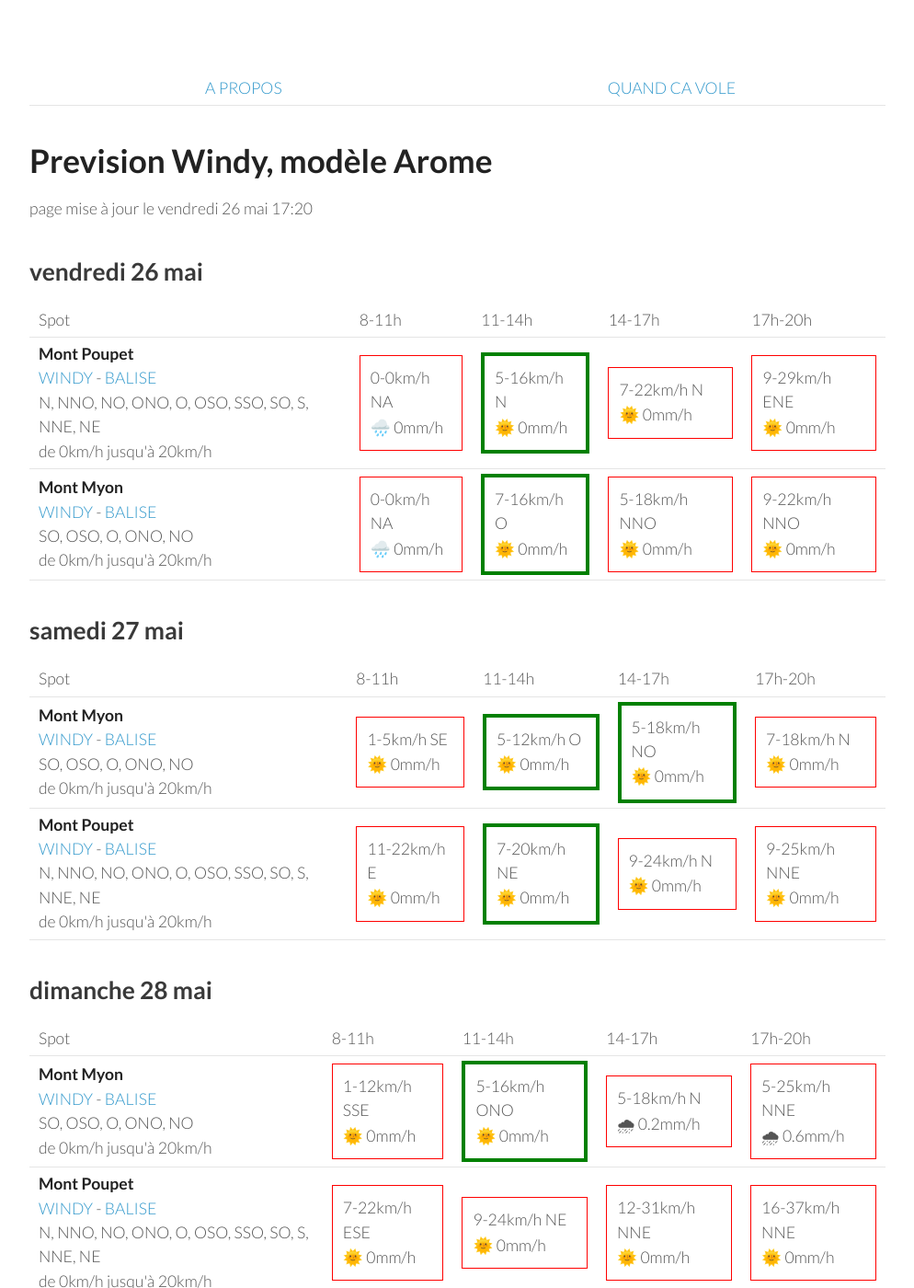
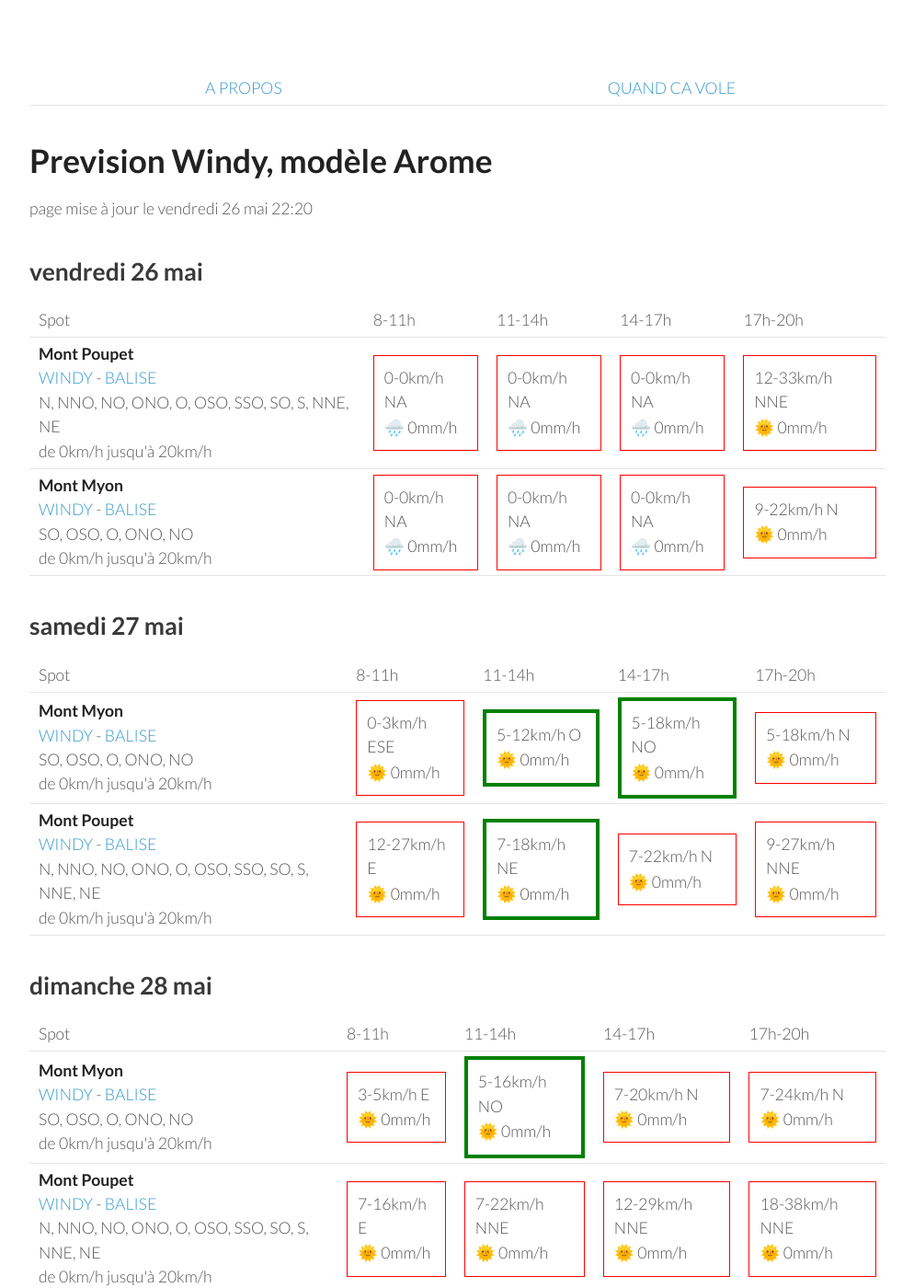
Before and after one commit to parapente-dans-le-nord/parapente-dans-le-nord.github.io, a Jekyll site: the page built from jura.markdown, in a window 1280 px wide and 1400 px high. Shown: the whole window at 92% size, without its empty margins (26-1020 px from the left). Built offline with Jekyll 4.4.1, drawn with Linux system fonts in a browser that asks for light colours; some of the changed text lies outside the part shown.

Commit message:
update index.markdown

```diff
--- a/jura.markdown
+++ b/jura.markdown
@@ -7,7 +7,7 @@ title:  "Tous les spots"
 {: .links}
 
 # Prevision Windy, modèle Arome
-page mise à jour le vendredi 26 mai 17:20
+page mise à jour le vendredi 26 mai 22:20
 
 ## vendredi 26 mai
 
@@ -25,18 +25,18 @@ page mise à jour le vendredi 26 mai 17:20
         <td><strong>Mont Poupet</strong><br><a href="https://windy.com/46.970/5.876?46.541,5.876,8">WINDY</a> - <span class=""><a href="http://www.balisemeteo.com/balise.php?idBalise=92">BALISE</a> </span><br> <span class="vent-favorable">N, NNO, NO, ONO, O, OSO, SSO, SO, S, NNE, NE</span><br><span class="force-vent">de 0km/h jusqu'à 20km/h</span> </td>
 
             <td><div class="not-flyable"><p>0-0km/h NA</p><p>🌧️ 0mm/h</p></div></td>
-            <td><div class="flyable"><p>5-16km/h N</p><p>🌞 0mm/h</p></div></td>
-            <td><div class="not-flyable"><p>7-22km/h N</p><p>🌞 0mm/h</p></div></td>
-            <td><div class="not-flyable"><p>9-29km/h ENE</p><p>🌞 0mm/h</p></div></td>
+            <td><div class="not-flyable"><p>0-0km/h NA</p><p>🌧️ 0mm/h</p></div></td>
+            <td><div class="not-flyable"><p>0-0km/h NA</p><p>🌧️ 0mm/h</p></div></td>
+            <td><div class="not-flyable"><p>12-33km/h NNE</p><p>🌞 0mm/h</p></div></td>
 
     </tr>
 <tr>
         <td><strong>Mont Myon</strong><br><a href="https://windy.com/46.331/5.397?45.898,5.394,8,m:eWoagj8">WINDY</a> - <span class=""><a href="http://www.balisemeteo.com/balise.php?idBalise=70">BALISE</a> </span><br> <span class="vent-favorable">SO, OSO, O, ONO, NO</span><br><span class="force-vent">de 0km/h jusqu'à 20km/h</span> </td>
 
             <td><div class="not-flyable"><p>0-0km/h NA</p><p>🌧️ 0mm/h</p></div></td>
-            <td><div class="flyable"><p>7-16km/h O</p><p>🌞 0mm/h</p></div></td>
-            <td><div class="not-flyable"><p>5-18km/h NNO</p><p>🌞 0mm/h</p></div></td>
-            <td><div class="not-flyable"><p>9-22km/h NNO</p><p>🌞 0mm/h</p></div></td>
+            <td><div class="not-flyable"><p>0-0km/h NA</p><p>🌧️ 0mm/h</p></div></td>
+            <td><div class="not-flyable"><p>0-0km/h NA</p><p>🌧️ 0mm/h</p></div></td>
+            <td><div class="not-flyable"><p>9-22km/h N</p><p>🌞 0mm/h</p></div></td>
 
     </tr>
 
@@ -58,20 +58,20 @@ page mise à jour le vendredi 26 mai 17:20
 <tr>
         <td><strong>Mont Myon</strong><br><a href="https://windy.com/46.331/5.397?45.898,5.394,8,m:eWoagj8">WINDY</a> - <span class=""><a href="http://www.balisemeteo.com/balise.php?idBalise=70">BALISE</a> </span><br> <span class="vent-favorable">SO, OSO, O, ONO, NO</span><br><span class="force-vent">de 0km/h jusqu'à 20km/h</span> </td>
 
-            <td><div class="not-flyable"><p>1-5km/h SE</p><p>🌞 0mm/h</p></div></td>
+            <td><div class="not-flyable"><p>0-3km/h ESE</p><p>🌞 0mm/h</p></div></td>
             <td><div class="flyable"><p>5-12km/h O</p><p>🌞 0mm/h</p></div></td>
             <td><div class="flyable"><p>5-18km/h NO</p><p>🌞 0mm/h</p></div></td>
-            <td><div class="not-flyable"><p>7-18km/h N</p><p>🌞 0mm/h</p></div></td>
+            <td><div class="not-flyable"><p>5-18km/h N</p><p>🌞 0mm/h</p></div></td>
 
 
     </tr>
 <tr>
         <td><strong>Mont Poupet</strong><br><a href="https://windy.com/46.970/5.876?46.541,5.876,8">WINDY</a> - <span class=""><a href="http://www.balisemeteo.com/balise.php?idBalise=92">BALISE</a> </span><br> <span class="vent-favorable">N, NNO, NO, ONO, O, OSO, SSO, SO, S, NNE, NE</span><br><span class="force-vent">de 0km/h jusqu'à 20km/h</span> </td>
 
-            <td><div class="not-flyable"><p>11-22km/h E</p><p>🌞 0mm/h</p></div></td>
-            <td><div class="flyable"><p>7-20km/h NE</p><p>🌞 0mm/h</p></div></td>
-            <td><div class="not-flyable"><p>9-24km/h N</p><p>🌞 0mm/h</p></div></td>
-            <td><div class="not-flyable"><p>9-25km/h NNE</p><p>🌞 0mm/h</p></div></td>
+            <td><div class="not-flyable"><p>12-27km/h E</p><p>🌞 0mm/h</p></div></td>
+            <td><div class="flyable"><p>7-18km/h NE</p><p>🌞 0mm/h</p></div></td>
+            <td><div class="not-flyable"><p>7-22km/h N</p><p>🌞 0mm/h</p></div></td>
+            <td><div class="not-flyable"><p>9-27km/h NNE</p><p>🌞 0mm/h</p></div></td>
 
 
     </tr>
@@ -94,20 +94,20 @@ page mise à jour le vendredi 26 mai 17:20
 <tr>
         <td><strong>Mont Myon</strong><br><a href="https://windy.com/46.331/5.397?45.898,5.394,8,m:eWoagj8">WINDY</a> - <span class=""><a href="http://www.balisemeteo.com/balise.php?idBalise=70">BALISE</a> </span><br> <span class="vent-favorable">SO, OSO, O, ONO, NO</span><br><span class="force-vent">de 0km/h jusqu'à 20km/h</span> </td>
 
-            <td><div class="not-flyable"><p>1-12km/h SSE</p><p>🌞 0mm/h</p></div></td>
-            <td><div class="flyable"><p>5-16km/h ONO</p><p>🌞 0mm/h</p></div></td>
-            <td><div class="not-flyable"><p>5-18km/h N</p><p>🌧 0.2mm/h</p></div></td>
-            <td><div class="not-flyable"><p>5-25km/h NNE</p><p>🌧 0.6mm/h</p></div></td>
+            <td><div class="not-flyable"><p>3-5km/h E</p><p>🌞 0mm/h</p></div></td>
+            <td><div class="flyable"><p>5-16km/h NO</p><p>🌞 0mm/h</p></div></td>
+            <td><div class="not-flyable"><p>7-20km/h N</p><p>🌞 0mm/h</p></div></td>
+            <td><div class="not-flyable"><p>7-24km/h N</p><p>🌞 0mm/h</p></div></td>
 
 
     </tr>
 <tr>
         <td><strong>Mont Poupet</strong><br><a href="https://windy.com/46.970/5.876?46.541,5.876,8">WINDY</a> - <span class=""><a href="http://www.balisemeteo.com/balise.php?idBalise=92">BALISE</a> </span><br> <span class="vent-favorable">N, NNO, NO, ONO, O, OSO, SSO, SO, S, NNE, NE</span><br><span class="force-vent">de 0km/h jusqu'à 20km/h</span> </td>
 
-            <td><div class="not-flyable"><p>7-22km/h ESE</p><p>🌞 0mm/h</p></div></td>
-            <td><div class="not-flyable"><p>9-24km/h NE</p><p>🌞 0mm/h</p></div></td>
-            <td><div class="not-flyable"><p>12-31km/h NNE</p><p>🌞 0mm/h</p></div></td>
-            <td><div class="not-flyable"><p>16-37km/h NNE</p><p>🌞 0mm/h</p></div></td>
+            <td><div class="not-flyable"><p>7-16km/h E</p><p>🌞 0mm/h</p></div></td>
+            <td><div class="not-flyable"><p>7-22km/h NNE</p><p>🌞 0mm/h</p></div></td>
+            <td><div class="not-flyable"><p>12-29km/h NNE</p><p>🌞 0mm/h</p></div></td>
+            <td><div class="not-flyable"><p>18-38km/h NNE</p><p>🌞 0mm/h</p></div></td>
 
 
     </tr>
@@ -130,20 +130,20 @@ page mise à jour le vendredi 26 mai 17:20
 <tr>
         <td><strong>Mont Myon</strong><br><a href="https://windy.com/46.331/5.397?45.898,5.394,8,m:eWoagj8">WINDY</a> - <span class=""><a href="http://www.balisemeteo.com/balise.php?idBalise=70">BALISE</a> </span><br> <span class="vent-favorable">SO, OSO, O, ONO, NO</span><br><span class="force-vent">de 0km/h jusqu'à 20km/h</span> </td>
 
-            <td><div class="not-flyable"><p>1-9km/h ESE</p><p>🌞 0mm/h</p></div></td>
+            <td><div class="flyable"><p>0-7km/h O</p><p>🌞 0mm/h</p></div></td>
             <td><div class="flyable"><p>5-18km/h ONO</p><p>🌞 0mm/h</p></div></td>
-            <td><div class="not-flyable"><p>9-25km/h NNO</p><p>🌧 0.4mm/h</p></div></td>
-            <td><div class="not-flyable"><p>12-33km/h N</p><p>🌞 0mm/h</p></div></td>
+            <td><div class="not-flyable"><p>9-25km/h N</p><p>🌧 0.3mm/h</p></div></td>
+            <td><div class="not-flyable"><p>16-35km/h N</p><p>🌞 0mm/h</p></div></td>
 
 
     </tr>
 <tr>
         <td><strong>Mont Poupet</strong><br><a href="https://windy.com/46.970/5.876?46.541,5.876,8">WINDY</a> - <span class=""><a href="http://www.balisemeteo.com/balise.php?idBalise=92">BALISE</a> </span><br> <span class="vent-favorable">N, NNO, NO, ONO, O, OSO, SSO, SO, S, NNE, NE</span><br><span class="force-vent">de 0km/h jusqu'à 20km/h</span> </td>
 
-            <td><div class="flyable"><p>9-20km/h NE</p><p>🌞 0mm/h</p></div></td>
-            <td><div class="not-flyable"><p>14-35km/h NE</p><p>🌞 0mm/h</p></div></td>
-            <td><div class="not-flyable"><p>20-46km/h NE</p><p>🌞 0mm/h</p></div></td>
-            <td><div class="not-flyable"><p>20-48km/h NE</p><p>🌞 0mm/h</p></div></td>
+            <td><div class="not-flyable"><p>9-20km/h ENE</p><p>🌞 0mm/h</p></div></td>
+            <td><div class="not-flyable"><p>12-29km/h NE</p><p>🌞 0mm/h</p></div></td>
+            <td><div class="not-flyable"><p>18-42km/h NE</p><p>🌞 0mm/h</p></div></td>
+            <td><div class="not-flyable"><p>22-48km/h NE</p><p>🌞 0mm/h</p></div></td>
 
 
     </tr>
@@ -166,20 +166,20 @@ page mise à jour le vendredi 26 mai 17:20
 <tr>
         <td><strong>Mont Myon</strong><br><a href="https://windy.com/46.331/5.397?45.898,5.394,8,m:eWoagj8">WINDY</a> - <span class=""><a href="http://www.balisemeteo.com/balise.php?idBalise=70">BALISE</a> </span><br> <span class="vent-favorable">SO, OSO, O, ONO, NO</span><br><span class="force-vent">de 0km/h jusqu'à 20km/h</span> </td>
 
-            <td><div class="not-flyable"><p>1-12km/h SSE</p><p>🌞 0mm/h</p></div></td>
+            <td><div class="not-flyable"><p>1-11km/h SSE</p><p>🌞 0mm/h</p></div></td>
             <td><div class="flyable"><p>5-18km/h ONO</p><p>🌞 0mm/h</p></div></td>
-            <td><div class="not-flyable"><p>5-22km/h NNO</p><p>🌞 0mm/h</p></div></td>
-            <td><div class="not-flyable"><p>7-20km/h N</p><p>🌞 0mm/h</p></div></td>
+            <td><div class="not-flyable"><p>7-22km/h NNO</p><p>🌞 0mm/h</p></div></td>
+            <td><div class="not-flyable"><p>9-25km/h N</p><p>🌞 0mm/h</p></div></td>
 
 
     </tr>
 <tr>
         <td><strong>Mont Poupet</strong><br><a href="https://windy.com/46.970/5.876?46.541,5.876,8">WINDY</a> - <span class=""><a href="http://www.balisemeteo.com/balise.php?idBalise=92">BALISE</a> </span><br> <span class="vent-favorable">N, NNO, NO, ONO, O, OSO, SSO, SO, S, NNE, NE</span><br><span class="force-vent">de 0km/h jusqu'à 20km/h</span> </td>
 
-            <td><div class="not-flyable"><p>7-24km/h NE</p><p>🌞 0mm/h</p></div></td>
+            <td><div class="not-flyable"><p>9-20km/h ENE</p><p>🌞 0mm/h</p></div></td>
             <td><div class="not-flyable"><p>11-29km/h NE</p><p>🌞 0mm/h</p></div></td>
-            <td><div class="not-flyable"><p>12-35km/h NE</p><p>🌞 0mm/h</p></div></td>
-            <td><div class="not-flyable"><p>18-42km/h NE</p><p>🌞 0mm/h</p></div></td>
+            <td><div class="not-flyable"><p>16-38km/h NE</p><p>🌞 0mm/h</p></div></td>
+            <td><div class="not-flyable"><p>22-48km/h NE</p><p>🌞 0mm/h</p></div></td>
 
 
     </tr>
@@ -202,20 +202,20 @@ page mise à jour le vendredi 26 mai 17:20
 <tr>
         <td><strong>Mont Myon</strong><br><a href="https://windy.com/46.331/5.397?45.898,5.394,8,m:eWoagj8">WINDY</a> - <span class=""><a href="http://www.balisemeteo.com/balise.php?idBalise=70">BALISE</a> </span><br> <span class="vent-favorable">SO, OSO, O, ONO, NO</span><br><span class="force-vent">de 0km/h jusqu'à 20km/h</span> </td>
 
-            <td><div class="not-flyable"><p>3-11km/h S</p><p>🌞 0mm/h</p></div></td>
+            <td><div class="not-flyable"><p>3-12km/h SSE</p><p>🌞 0mm/h</p></div></td>
             <td><div class="flyable"><p>5-18km/h OSO</p><p>🌞 0mm/h</p></div></td>
-            <td><div class="flyable"><p>5-20km/h ONO</p><p>🌞 0mm/h</p></div></td>
-            <td><div class="not-flyable"><p>5-20km/h ENE</p><p>🌧 0.4mm/h</p></div></td>
+            <td><div class="not-flyable"><p>5-22km/h O</p><p>🌞 0mm/h</p></div></td>
+            <td><div class="not-flyable"><p>7-24km/h E</p><p>🌧 0.6mm/h</p></div></td>
 
 
     </tr>
 <tr>
         <td><strong>Mont Poupet</strong><br><a href="https://windy.com/46.970/5.876?46.541,5.876,8">WINDY</a> - <span class=""><a href="http://www.balisemeteo.com/balise.php?idBalise=92">BALISE</a> </span><br> <span class="vent-favorable">N, NNO, NO, ONO, O, OSO, SSO, SO, S, NNE, NE</span><br><span class="force-vent">de 0km/h jusqu'à 20km/h</span> </td>
 
-            <td><div class="not-flyable"><p>7-22km/h ENE</p><p>🌞 0mm/h</p></div></td>
-            <td><div class="flyable"><p>3-20km/h N</p><p>🌞 0mm/h</p></div></td>
-            <td><div class="not-flyable"><p>9-25km/h N</p><p>🌧 0.2mm/h</p></div></td>
-            <td><div class="not-flyable"><p>14-33km/h NE</p><p>🌞 0mm/h</p></div></td>
+            <td><div class="not-flyable"><p>9-24km/h ENE</p><p>🌞 0mm/h</p></div></td>
+            <td><div class="not-flyable"><p>3-22km/h NNE</p><p>🌞 0mm/h</p></div></td>
+            <td><div class="not-flyable"><p>7-24km/h N</p><p>🌧 0.2mm/h</p></div></td>
+            <td><div class="not-flyable"><p>11-29km/h ENE</p><p>🌧 0.9mm/h</p></div></td>
 
 
     </tr>
```
